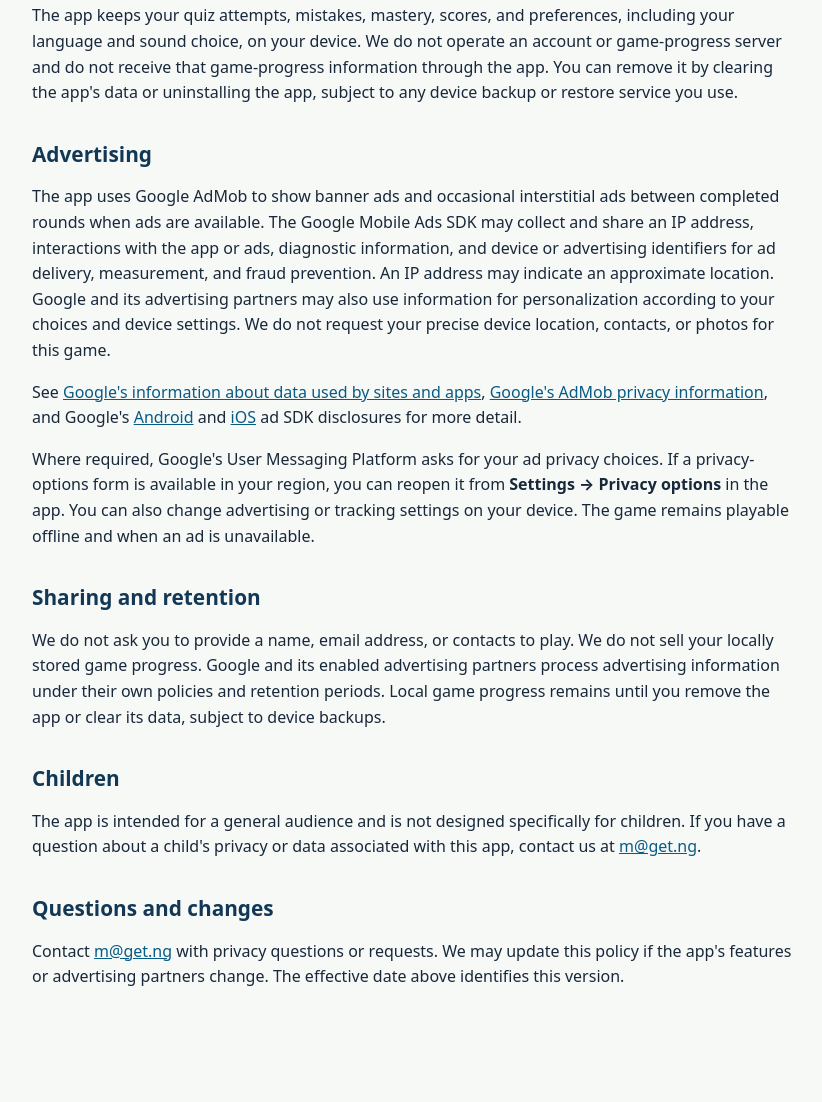
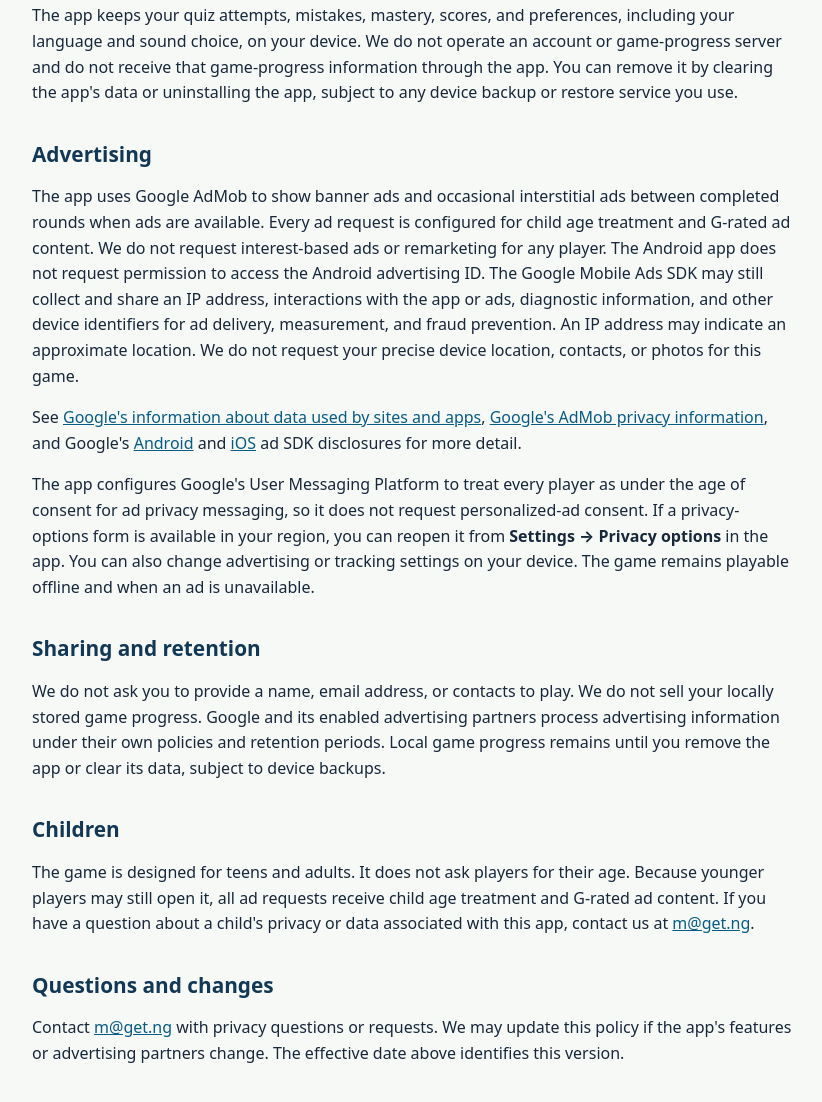
Before and after one commit to get-commits/atlas-compass-legal, a plain HTML site: page index.html in a window 1280 px wide. Shown: the part 454-1556 px from the top of the page, without its empty margins (228-1050 px from the left). Before the commit the page ends 1532 px from the top, so only its background shows below. Drawn offline with Linux system fonts and the light colour scheme.

Commit message:
Explain age-appropriate ad treatment

```diff
--- a/index.html
+++ b/index.html
@@ -27,15 +27,15 @@
   <p>The app keeps your quiz attempts, mistakes, mastery, scores, and preferences, including your language and sound choice, on your device. We do not operate an account or game-progress server and do not receive that game-progress information through the app. You can remove it by clearing the app's data or uninstalling the app, subject to any device backup or restore service you use.</p>
 
   <h2>Advertising</h2>
-  <p>The app uses Google AdMob to show banner ads and occasional interstitial ads between completed rounds when ads are available. The Google Mobile Ads SDK may collect and share an IP address, interactions with the app or ads, diagnostic information, and device or advertising identifiers for ad delivery, measurement, and fraud prevention. An IP address may indicate an approximate location. Google and its advertising partners may also use information for personalization according to your choices and device settings. We do not request your precise device location, contacts, or photos for this game.</p>
+  <p>The app uses Google AdMob to show banner ads and occasional interstitial ads between completed rounds when ads are available. Every ad request is configured for child age treatment and G-rated ad content. We do not request interest-based ads or remarketing for any player. The Android app does not request permission to access the Android advertising ID. The Google Mobile Ads SDK may still collect and share an IP address, interactions with the app or ads, diagnostic information, and other device identifiers for ad delivery, measurement, and fraud prevention. An IP address may indicate an approximate location. We do not request your precise device location, contacts, or photos for this game.</p>
   <p>See <a href="https://policies.google.com/technologies/partner-sites">Google's information about data used by sites and apps</a>, <a href="https://support.google.com/admob/answer/6128543">Google's AdMob privacy information</a>, and Google's <a href="https://developers.google.com/admob/android/privacy/play-data-disclosure">Android</a> and <a href="https://developers.google.com/admob/ios/privacy/data-disclosure">iOS</a> ad SDK disclosures for more detail.</p>
-  <p>Where required, Google's User Messaging Platform asks for your ad privacy choices. If a privacy-options form is available in your region, you can reopen it from <strong>Settings → Privacy options</strong> in the app. You can also change advertising or tracking settings on your device. The game remains playable offline and when an ad is unavailable.</p>
+  <p>The app configures Google's User Messaging Platform to treat every player as under the age of consent for ad privacy messaging, so it does not request personalized-ad consent. If a privacy-options form is available in your region, you can reopen it from <strong>Settings → Privacy options</strong> in the app. You can also change advertising or tracking settings on your device. The game remains playable offline and when an ad is unavailable.</p>
 
   <h2>Sharing and retention</h2>
   <p>We do not ask you to provide a name, email address, or contacts to play. We do not sell your locally stored game progress. Google and its enabled advertising partners process advertising information under their own policies and retention periods. Local game progress remains until you remove the app or clear its data, subject to device backups.</p>
 
   <h2>Children</h2>
-  <p>The app is intended for a general audience and is not designed specifically for children. If you have a question about a child's privacy or data associated with this app, contact us at <a href="mailto:m@get.ng">m@get.ng</a>.</p>
+  <p>The game is designed for teens and adults. It does not ask players for their age. Because younger players may still open it, all ad requests receive child age treatment and G-rated ad content. If you have a question about a child's privacy or data associated with this app, contact us at <a href="mailto:m@get.ng">m@get.ng</a>.</p>
 
   <h2>Questions and changes</h2>
   <p>Contact <a href="mailto:m@get.ng">m@get.ng</a> with privacy questions or requests. We may update this policy if the app's features or advertising partners change. The effective date above identifies this version.</p>
```
